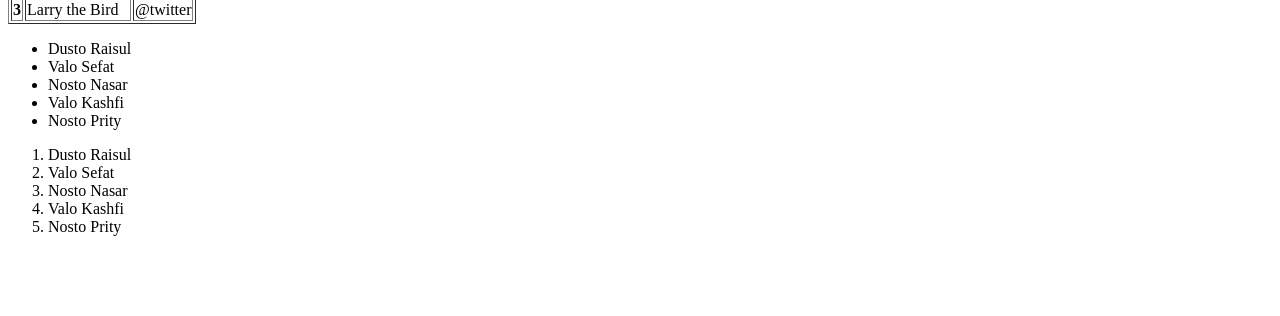
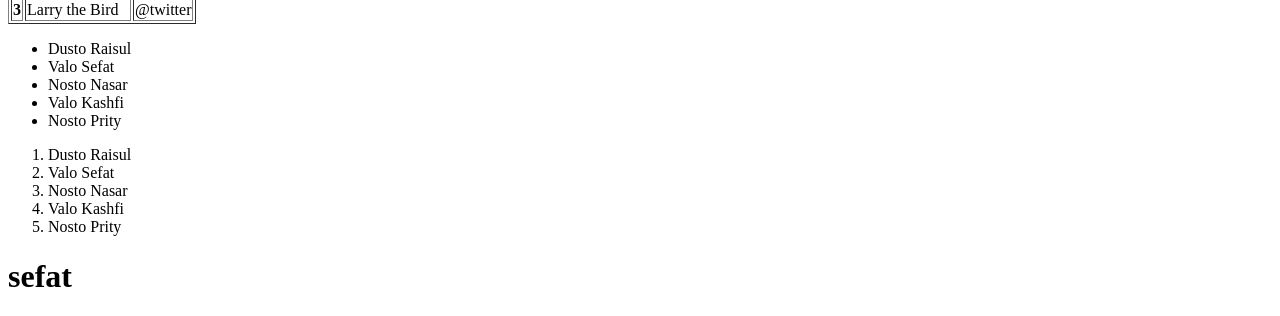
Before and after one commit to codersefat/new4, a plain HTML site: page index.html in a window 1280 px wide. Shown: the part 874-1190 px from the top of the page. Before the commit the page ends 1126 px from the top, so only its background shows below. Drawn offline with Linux system fonts and the light colour scheme.

Commit message:
version 2

```diff
--- a/index.html
+++ b/index.html
@@ -86,7 +86,7 @@
     </ol>
 
 
-
+    <h1>sefat</h1>
 
   </body>
 </html>
```
